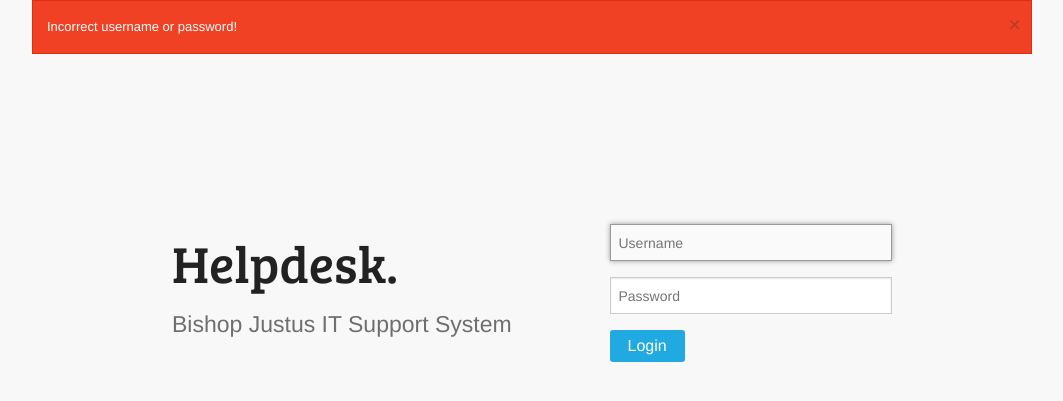
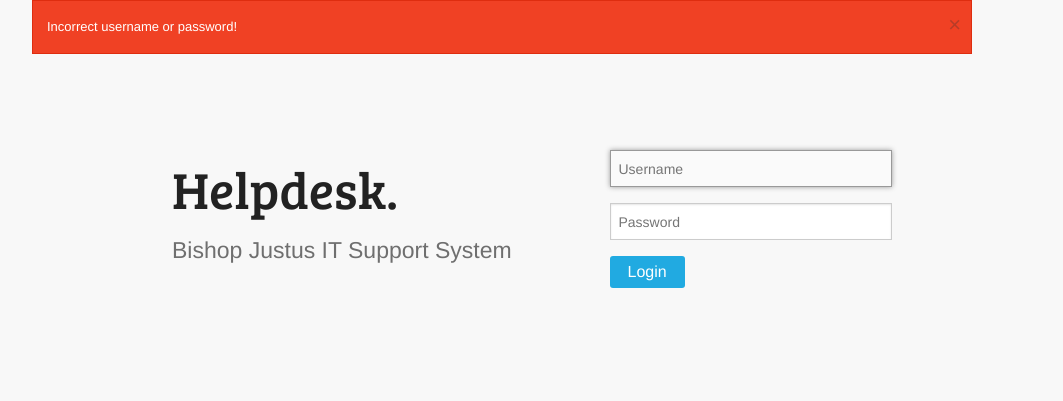
Before and after one commit to jwest00724/helpdesk, a PHP site: page /index.php?invalid in a window 1280 px wide. Shown: the top 401 px of the page, without its empty margins (108-1171 px from the left). Run offline with PHP 8.4, Linux system fonts and the light colour scheme; the visitor is signed in with stand-in values (Sample User, id 1).

Commit message:
updated alert class names

```diff
--- a/index.php
+++ b/index.php
@@ -28,11 +28,11 @@
     <?php if(isset($_GET['invalid'])) { echo
     '<div class="row">
         <div class="small-12 columns">
-            <div data-alert class="alert-box alert error hide-for-small-only">
+            <div data-alert class="alert-box alert top hide-for-small-only">
                 Incorrect username or password!
                 <a href="#" class="close">&times;</a>
             </div>
-            <div data-alert class="alert-box alert mobile-error show-for-small-only">
+            <div data-alert class="alert-box alert show-for-small-only">
                 Incorrect username or password!
                 <a href="#" class="close">&times;</a>
             </div>
```
